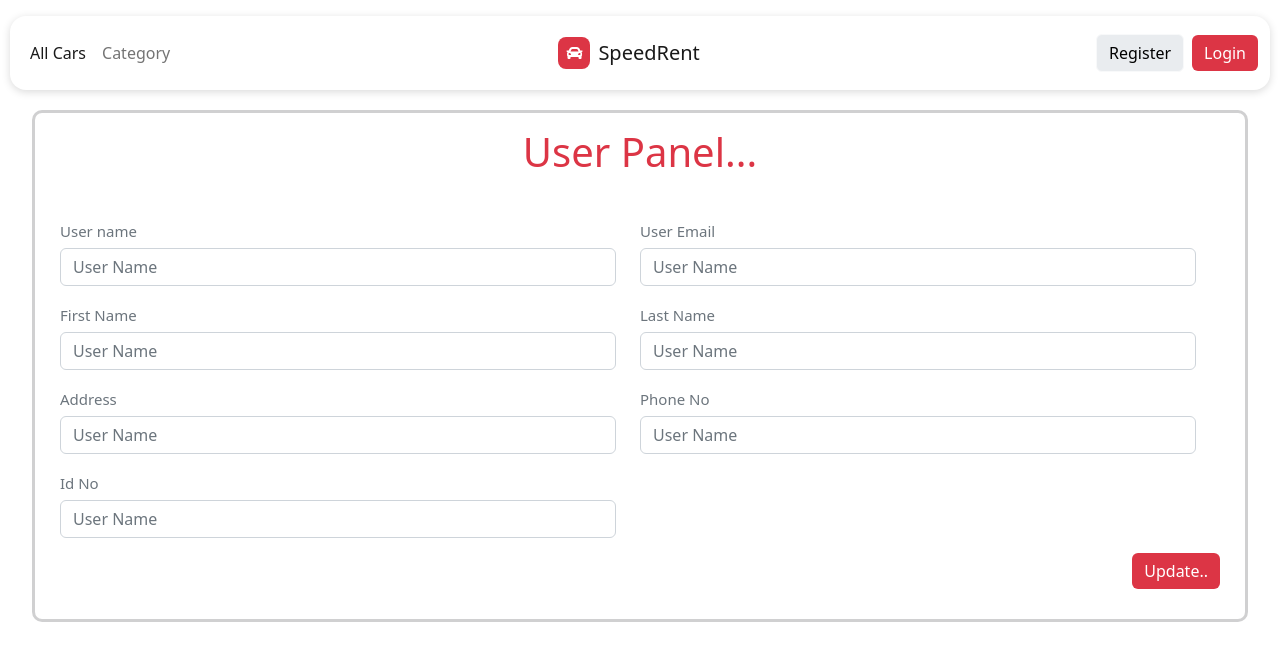
After one commit to dinethsiriwardana/SpeedRent, a PHP site: page /user-details.php in a window 1280 px wide. The commit adds this page. Shown: the top 661 px of the page. Run offline with PHP 8.4, Linux system fonts and the light colour scheme.

Commit message:
Tharu - Update User - 20230610 - 3.55PM

```diff
--- a/php/password_reset.php
+++ b/php/password_reset.php
@@ -23,10 +23,7 @@
             header("Location: ../login.php");
         } else {
             echo "Error updating password: " . $conn->error;
+          header("Location: ../password_reset_email.html");
         }
-    }else{
-               header("Location: ../password_reset_email.html");
-
-    }
 
 ?>
--- /dev/null
+++ b/user-details.php
@@ -0,0 +1,84 @@
+<!DOCTYPE html>
+<html lang="en">
+
+<head>
+    <meta charset="utf-8">
+    <meta name="viewport" content="width=device-width, initial-scale=1.0, shrink-to-fit=no">
+    <title>E comm</title>
+    <link rel="icon" type="image/png" sizes="64x64" href="assets/img/Screenshot%202023-02-08%20at%2011-33-24%20E%20comm.png">
+    <link rel="stylesheet" href="assets/bootstrap/css/bootstrap.min.css">
+    <link rel="stylesheet" href="assets/fonts/fontawesome-all.min.css">
+    <link rel="stylesheet" href="assets/css/styles.min.css">
+</head>
+
+<body>
+    <!-- Start: Navbar Centered Brand -->
+    <nav class="navbar navbar-light navbar-expand-md py-3" style="margin: 10px;margin-right: 10px;margin-left: 10px;margin-top: 16px;margin-bottom: 20px;background: #ffffff;border-color: var(--bs-white);border-radius: 16px;box-shadow: 0px 2px 8px 0px rgba(0,0,0,0.15);">
+        <div class="container-fluid"><a class="navbar-brand d-flex align-items-center" href="index.html"><span class="bs-icon-sm bs-icon-rounded bs-icon-primary d-flex justify-content-center align-items-center me-2 bs-icon" style="background: var(--bs-red);"><i class="fas fa-car"></i></span><span>SpeedRent</span></a><button data-bs-toggle="collapse" class="navbar-toggler" data-bs-target="#navcol-4"><span class="visually-hidden">Toggle navigation</span><span class="navbar-toggler-icon"></span></button>
+            <div class="collapse navbar-collapse flex-grow-0 order-md-first" id="navcol-4">
+                <ul class="navbar-nav me-auto">
+                    <li class="nav-item"><a class="nav-link active" href="#">All Cars</a></li>
+                    <li class="nav-item"><a class="nav-link" href="#">Category</a></li>
+                </ul>
+                <div class="d-md-none my-2"><button class="btn btn-light me-2" type="button">Button</button><button class="btn btn-primary" type="button">Button</button></div>
+            </div>
+            <div class="d-none d-md-block"><button class="btn btn-light me-2" type="button" style="background: var(--bs-gray-200);">Register</button><a class="btn btn-primary" role="button" href="#" style="background: var(--bs-red);border-style: none;">Login</a></div>
+        </div>
+    </nav><!-- End: Navbar Centered Brand -->
+    <div class="container" style="padding: 15px;padding-top: 15px;width: 95%;max-width: 100%;padding-right: 25px;padding-left: 25px;border-radius: 10px;border-style: solid;border-color: rgba(33,37,41,0.21);margin-bottom: 47px;margin-top: 15px;">
+        <h1 style="text-align: center;color: var(--bs-red);">User Panel...</h1>
+        <div class="row d-xxl-flex align-items-xxl-center" style="padding-bottom: 15px;padding-top: 10px;">
+            <form action="php/users/update-User.php" method="post">
+                <div class="col">
+                    <div class="row row-cols-xl-2 row-cols-xxl-2">
+                        <div class="col-lg-7 col-xl-8 col-xxl-8 d-lg-flex d-xl-flex flex-column align-items-lg-center justify-content-xl-center align-items-xl-start align-items-xxl-center" style="width: 100%;">
+                            <div class="row" style="width: 100%;">
+                                <div class="col d-xl-flex flex-column justify-content-xl-center align-items-xl-start justify-content-xxl-center align-items-xxl-end">
+                                    <h6 class="text-muted mb-2" style="font-size: 20px;color: rgba(0,0,0,0.25);"></h6>
+                                </div>
+                            </div>
+                            <div class="row" style="width: 100%;padding-top: 20px;">
+                                <div class="col d-xl-flex flex-column justify-content-xl-center align-items-xl-start">
+                                    <h6 class="text-muted mb-2" style="font-size: 15px;color: rgba(0,0,0,0.25);">User name</h6><input type="text" class="form-control" placeholder="User Name" name="username">
+                                </div>
+                                <div class="col d-xl-flex flex-column justify-content-xl-center align-items-xl-start">
+                                    <h6 class="text-muted mb-2" style="font-size: 15px;color: rgba(0,0,0,0.25);">User Email</h6><input type="text" class="form-control" placeholder="User Name" name="useremail">
+                                </div>
+                            </div>
+                            <div class="row" style="width: 100%;padding-top: 20px;">
+                                <div class="col d-xl-flex flex-column justify-content-xl-center align-items-xl-start">
+                                    <h6 class="text-muted mb-2" style="font-size: 15px;color: rgba(0,0,0,0.25);">First Name</h6><input type="text" class="form-control" placeholder="User Name" name="firstname">
+                                </div>
+                                <div class="col d-xl-flex flex-column justify-content-xl-center align-items-xl-start">
+                                    <h6 class="text-muted mb-2" style="font-size: 15px;color: rgba(0,0,0,0.25);">Last Name</h6><input type="text" class="form-control" placeholder="User Name" name="lastname">
+                                </div>
+                            </div>
+                            <div class="row" style="width: 100%;padding-top: 20px;">
+                                <div class="col d-xl-flex flex-column justify-content-xl-center align-items-xl-start">
+                                    <h6 class="text-muted mb-2" style="font-size: 15px;color: rgba(0,0,0,0.25);">Address</h6><input type="text" class="form-control" placeholder="User Name" name="address">
+                                </div>
+                                <div class="col d-xl-flex flex-column justify-content-xl-center align-items-xl-start">
+                                    <h6 class="text-muted mb-2" style="font-size: 15px;color: rgba(0,0,0,0.25);">Phone No</h6><input type="text" class="form-control" placeholder="User Name" name="phoneNo">
+                                </div>
+                            </div>
+                            <div class="row" style="width: 100%;padding-top: 20px;">
+                                <div class="col d-xl-flex flex-column justify-content-xl-center align-items-xl-start">
+                                    <h6 class="text-muted mb-2" style="font-size: 15px;color: rgba(0,0,0,0.25);">Id No</h6><input type="text" class="form-control" placeholder="User Name" name="idNo">
+                                </div>
+                                <div class="col d-xl-flex flex-column justify-content-xl-center align-items-xl-start"></div>
+                            </div>
+                            <div class="text-end d-lg-flex d-xxl-flex justify-content-lg-end justify-content-xxl-end" style="width: 100%;margin-top: 15px;margin-right: 20px;">
+                                <button class="btn btn-success" type="submit" style="background: var(--bs-red);border-style: none;">Update..</button>
+                            </div>
+                        </div>
+                    </div>
+                </div>
+            </form>
+        </div>
+    </div>
+    <script src="assets/js/jquery.min.js"></script>
+    <script src="assets/bootstrap/js/bootstrap.min.js"></script>
+    <script src="assets/js/script.min.js"></script>
+</body>
+
+</html>
```
Also changed, not shown: php/users/update-User.php (added, +30 -0 lines), user-details.html (deleted, +0 -80 lines).
